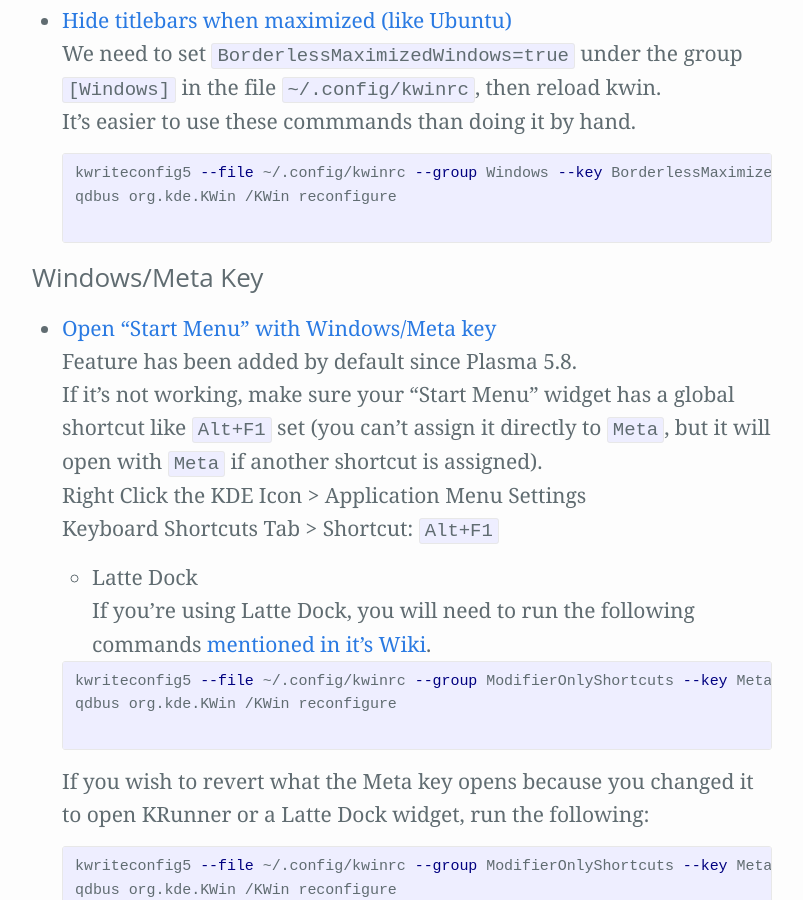
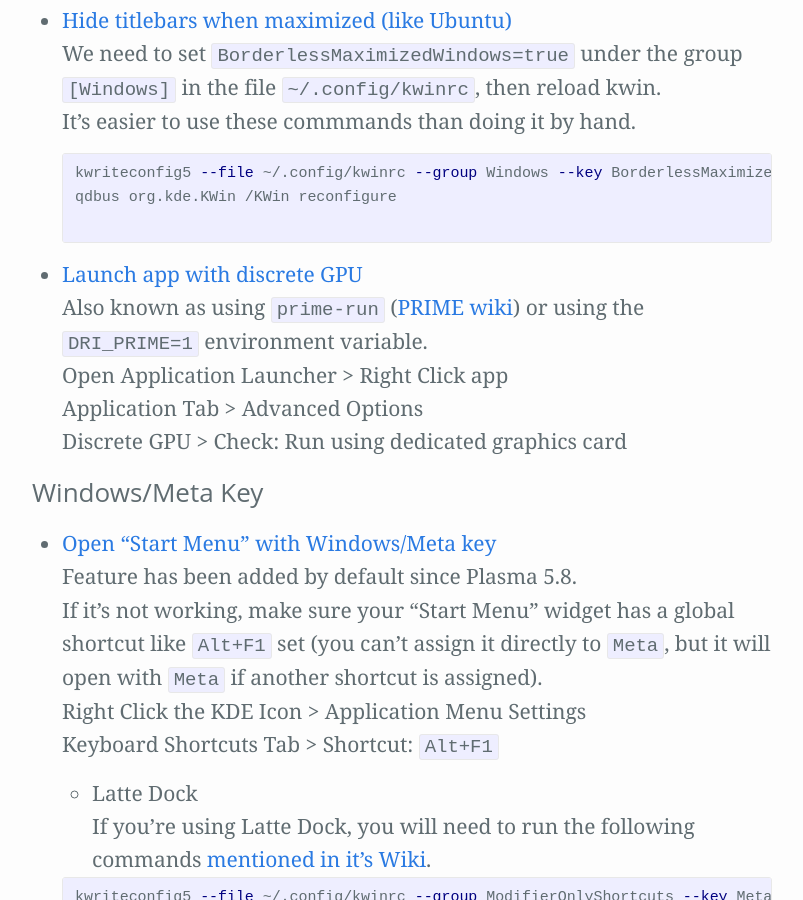
Before and after one commit to Zren/zren.github.io, a Jekyll site: the page built from kde_tips/tips.md, in a window 1280 px wide and 900 px high, scrolled down 4262 px. Shown: the whole window, without its empty margins (238-1041 px from the left). Built offline with Jekyll 4.4.1, drawn with Linux system fonts in a browser that asks for light colours; our own code applies the rules of GitHub Pages for plain Markdown files.

Commit message:
Add Launch app with discrete GPU / prime-run tip
* https://github.com/KDE/kio/blob/d166309c4546d177d1529cc9d5d02d0a612edb56/src/gui/kprocessrunner.cpp#L76
* https://github.com/KDE/kio/blob/d166309c4546d177d1529cc9d5d02d0a612edb56/src/widgets/kpropertiesdesktopadvbase.ui#L142

```diff
--- a/kde_tips/tips.md
+++ b/kde_tips/tips.md
@@ -157,6 +157,13 @@ qdbus org.kde.KWin /KWin reconfigure
 kwriteconfig5 --file ~/.config/kwinrc --group Windows --key BorderlessMaximizedWindows true
 qdbus org.kde.KWin /KWin reconfigure
   {% endhighlight %}
+{% endcapture%}{% include tip.html label=label contents=contents %}
+
+{% capture label %}Launch app with discrete GPU{% endcapture %}{% capture contents %}
+  Also known as using `prime-run` ([PRIME wiki](https://wiki.archlinux.org/index.php/PRIME)) or using the `DRI_PRIME=1` environment variable.
+  Open Application Launcher > Right Click app
+  Application Tab > Advanced Options
+  Discrete GPU > Check: Run using dedicated graphics card
 {% endcapture%}{% include tip.html label=label contents=contents %}
 </ul>
 
```
